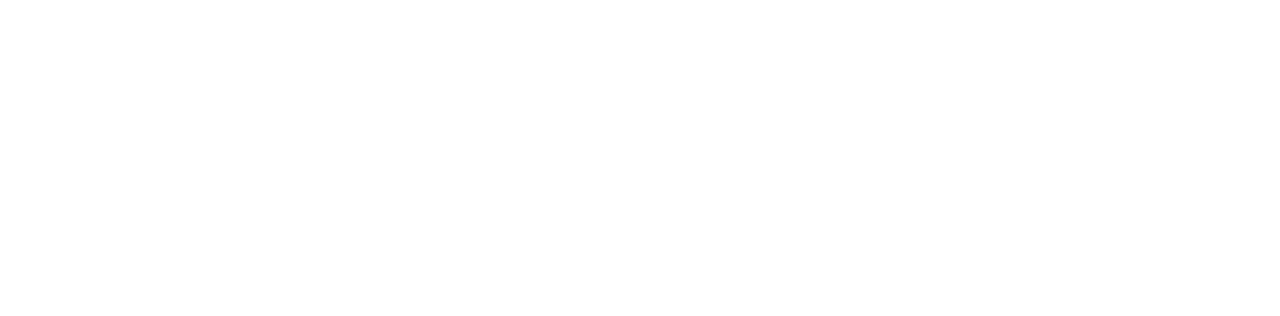
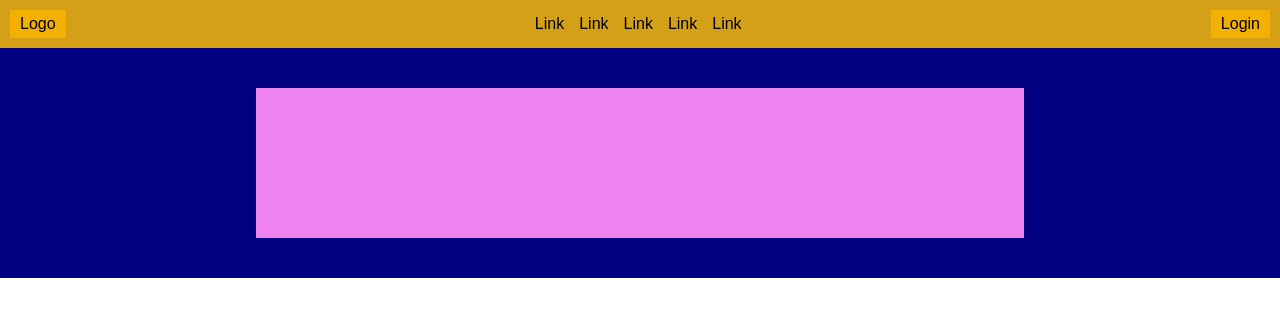
Before and after one commit to carminerizzi91-spec/htmlcss-struttura-discord, a plain HTML site: page index.html in a window 1280 px wide. Drawn offline with Linux system fonts and the light colour scheme.

Commit message:
add: heder e banner

```diff
--- a/css/style.css
+++ b/css/style.css
@@ -0,0 +1,42 @@
+/* Reset base */
+* {
+  margin: 0;
+  padding: 0;
+  box-sizing: border-box;
+}
+body {
+  font-family: sans-serif;
+}
+
+/* HEADER */
+header {
+  display: flex;
+  justify-content: space-between;
+  align-items: center;
+  background: #d4a017;
+  padding: 10px;
+}
+header .logo, header .login {
+  background: #f4b000;
+  padding: 5px 10px;
+}
+header .menu {
+  display: flex;
+  gap: 15px;
+}
+header .menu a {
+  text-decoration: none;
+  color: black;
+}
+/* BANNER */
+.banner {
+  background: navy;
+  display: flex;
+  justify-content: center;
+  padding: 40px 0;
+}
+.banner-box {
+  width: 60%;
+  height: 150px;
+  background: violet;
+}
--- a/index.html
+++ b/index.html
@@ -9,11 +9,24 @@
 </head>
 
 <body>
+    <!-- Nav Bar -->
     <header>
+        <div class="logo">Logo</div>
+        <nav class="menu">
+            <a href="#">Link</a>
+            <a href="#">Link</a>
+            <a href="#">Link</a>
+            <a href="#">Link</a>
+            <a href="#">Link</a>
+        </nav>
+        <div class="login">Login</div>
+    </header>
 
-    </header>
     <main>
-        <section></section>
+        <!-- BANNER -->
+        <section class="banner">
+            <div class="banner-box"></div>
+        </section>
         <section></section>
         <section></section>
         <section></section>
```
